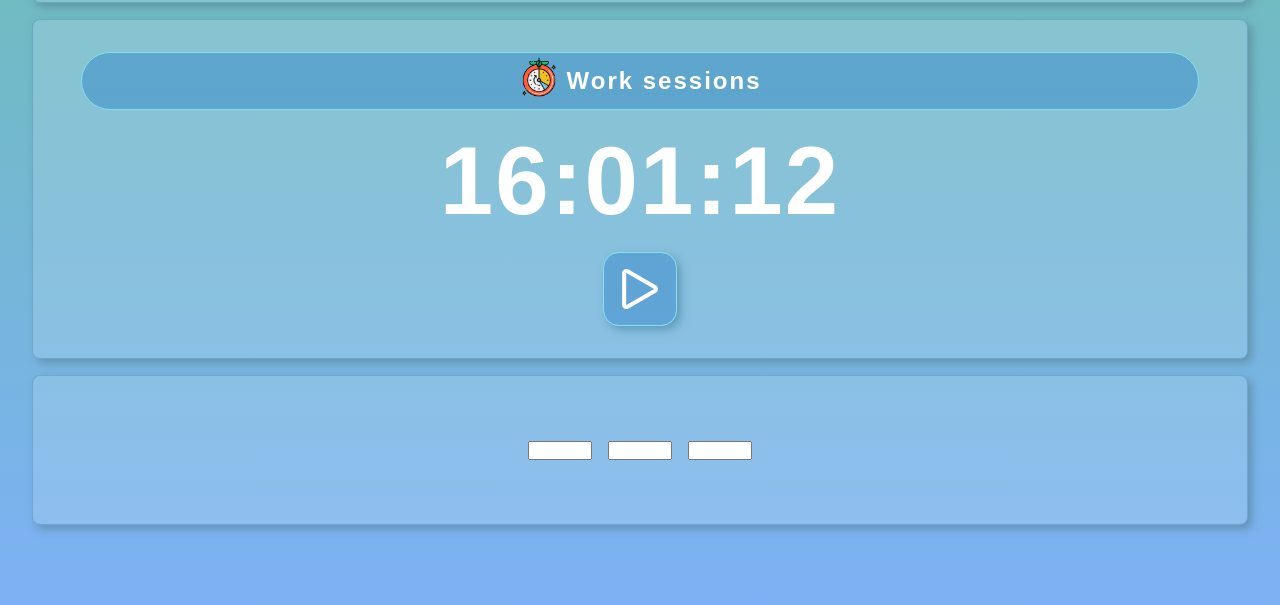
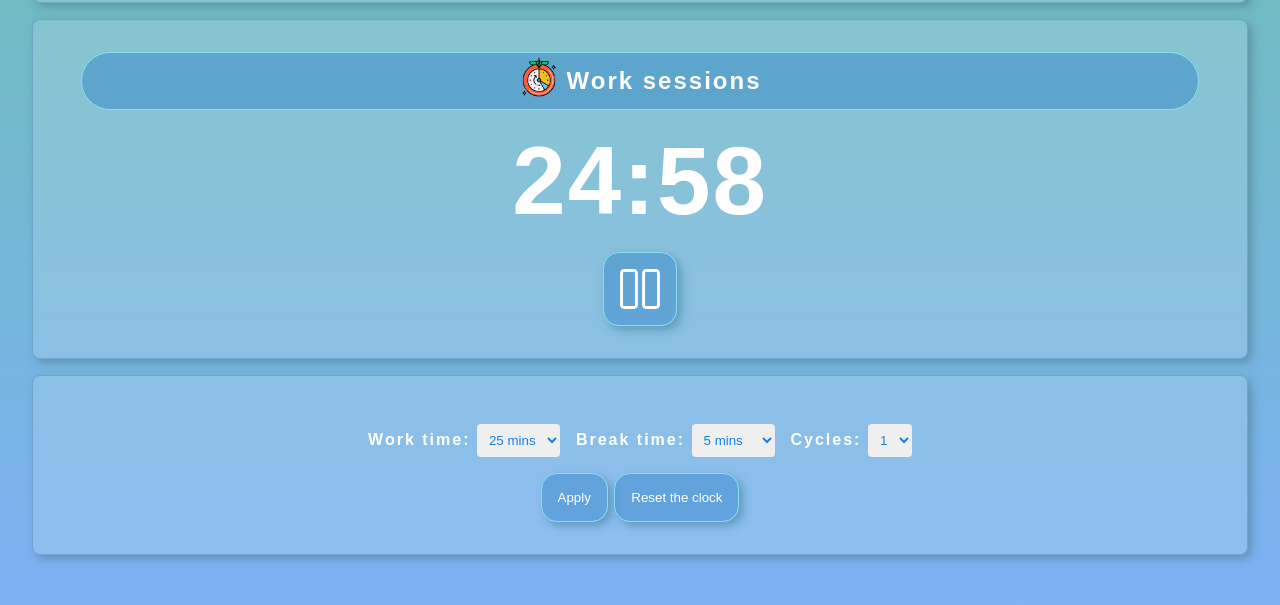
Before and after one commit to kietworkspaceoffice-cell/Idea-Pomodoro, a plain HTML site: page index.html in a window 1280 px wide. Both pictures are taken after a click on the button 640 px from the left and 402 px from the top of the page. Shown: the part 113-718 px from the top of the page. Drawn offline with Linux system fonts and the light colour scheme; a web font is replaced by a local one.

Commit message:
made all the main things

```diff
--- a/index.html
+++ b/index.html
@@ -21,7 +21,7 @@
         <img class="session-icon" src="./assets/technique.png" alt="">
         <h2 class="session-state"><span>Work</span> sessions</h2>
       </div>
-      <div id="clock">00:00:00</div>
+      <div id="count-down">00:00</div>
       <div class="timer-control">
         <button class="time-control">
           <!-- start svg -->
@@ -75,11 +75,44 @@
         </button>
       </div>
     </section>
-    <section class="session-control section-style">
-      <input class="work-time input-control" type="number">
-      <input class="cycle-times input-control" type="number">
-      <input class="break-time input-control" type="number">
+    <section class="session-control">
+      <div class="pomodoro-setting">
+        <label>
+          Work time:
+          <select id="work-select">
+            <option value="25">25 mins</option>
+            <option value="45">45 mins</option>
+            <option value="60">60 mins</option>
+          </select>
+        </label>
 
+        <label>
+          Break time:
+          <select id="break-select">
+            <option value="5">5 mins</option>
+            <option value="10">10 mins</option>
+            <option value="15">15 mins</option>
+            <option value="20">20 mins</option>
+          </select>
+        </label>
+
+        <label>
+          Cycles:
+          <select id="cycle-select">
+            <option value="1">1</option>
+            <option value="2">2</option>
+            <option value="3">3</option>
+            <option value="4">4</option>
+            <option value="5">5</option>
+            <option value="6">6</option>
+          </select>
+        </label>
+      </div>
+      <!-- Apply -->
+       <div class="pomodoro-apply">
+        <button id="apply-setting">Apply</button>
+        <button id="reset-clock">Reset the clock</button>
+       </div>
     </section>
   </main>
 
--- a/script/main.js
+++ b/script/main.js
@@ -1,12 +1,147 @@
 // Đếm ngược 25 phút (1500 giây)
-function updateClock() {
-  const now = new Date();
-  const hours = now.getHours().toString().padStart(2, "0");
-  const minutes = now.getMinutes().toString().padStart(2, "0");
-  const seconds = now.getSeconds().toString().padStart(2, "0");
+// function updateClock() {
+//   const now = new Date();
+//   const hours = now.getHours().toString().padStart(2, "0");
+//   const minutes = now.getMinutes().toString().padStart(2, "0");
+//   const seconds = now.getSeconds().toString().padStart(2, "0");
 
-  document.getElementById("clock").textContent = `${hours}:${minutes}:${seconds}`;
+//   document.getElementById("clock").textContent = `${hours}:${minutes}:${seconds}`;
+// }
+
+// setInterval(updateClock, 10);
+// updateClock(); // Gọi lần đầu để hiển thị ngay
+
+// --- DOM elements ---
+const countdownEl = document.getElementById("count-down");
+const controlBtn = document.querySelector(".time-control");
+const playBtn = document.querySelector(".play-btn");
+const pauseBtn = document.querySelector(".pause-btn");
+
+const applySetting = document.getElementById("apply-setting");
+const resetClock = document.getElementById("reset-clock");
+
+// --- Biến trạng thái ---
+let timer = null;
+let isRunning = false;
+let workDuration = 25 * 60; // 25 phút mặc định (đơn vị: giây)
+let breakDuration = 5 * 60;
+let timeLeft = workDuration;
+let isWorksession = true;
+let sessionsCount = 0;
+let totalSessions = 4;
+
+// --- Hàm format thời gian ---
+function formatTime(seconds) {
+  const m = Math.floor(seconds / 60);
+  const s = seconds % 60;
+  return `${m.toString().padStart(2, "0")}:${s.toString().padStart(2, "0")}`;
 }
 
-setInterval(updateClock, 10);
-updateClock(); // Gọi lần đầu để hiển thị ngay
+// --- Cập nhật hiển thị ---
+function updateDisplay() {
+  countdownEl.innerHTML = formatTime(timeLeft);
+}
+
+function getSettings() {
+  const workValue = parseInt(document.getElementById("work-select").value);
+  const breakValue = parseInt(document.getElementById("break-select").value);
+  const cycleValue = parseInt(document.getElementById("cycle-select").value);
+
+
+
+  workDuration = workValue * 60;
+  breakDuration = breakValue * 60;
+  totalSessions = cycleValue;
+
+  timeLeft = workDuration; // reset về thời gian mới
+  updateDisplay();
+}
+
+// --- Bắt đầu đếm ---
+function startTimer() {
+  if (isRunning) return;
+
+  if (timeLeft === 0 || timeLeft === workDuration || timeLeft === breakDuration) {
+    getSettings();
+  }
+  isRunning = true;
+
+  timer = setInterval(() => {
+    timeLeft--;
+    updateDisplay();
+
+    if (timeLeft <= 0) {
+      clearInterval(timer);
+      isRunning = false;
+
+      if (isWorksession) {
+        sessionsCount++;
+        if (sessionsCount >= totalSessions) {
+          return;
+        } else {
+          isWorksession = false;
+          timeLeft = breakDuration;
+        }
+      } else {
+        isWorksession = true;
+        timeLeft = workDuration;
+      }
+      startTimer();
+    }
+  }, 1000);
+}
+
+// --- Tạm dừng ---
+function pauseTimer() {
+  clearInterval(timer);
+  isRunning = false;
+}
+
+function resetTimer() {
+  clearInterval(timer);
+  isRunning = false;
+  isWorkSession = true;
+  sessionCount = 0;
+
+  // ✅ Đặt lại tất cả select về giá trị mặc định
+  document.getElementById("work-select").value = "25";
+  document.getElementById("break-select").value = "5";
+  document.getElementById("cycle-select").value = "4";
+
+  // ✅ Cập nhật lại giá trị trong chương trình
+  workDuration = 25 * 60;
+  breakDuration = 5 * 60;
+  totalSessions = 4;
+
+  // ✅ Reset lại hiển thị đồng hồ
+  timeLeft = workDuration;
+  updateDisplay();
+}
+
+// --- Gắn sự kiện ---
+
+controlBtn.addEventListener('click', () => {
+  playBtn.classList.toggle("active");
+  pauseBtn.classList.toggle("active");
+
+  if (playBtn.classList.contains("active")) {
+    pauseTimer();
+  } else {
+    startTimer();
+  }
+});
+
+// startBtn.addEventListener("click", startTimer);
+// pauseBtn.addEventListener("click", pauseTimer);
+
+// --- Khởi tạo ban đầu ---
+updateDisplay();
+
+applySetting.addEventListener('click', () => getSettings());
+resetClock.addEventListener('click', () => {
+  resetTimer()
+  if (pauseBtn.classList.contains("active")) {
+    pauseBtn.classList.toggle("active");
+    playBtn.classList.toggle("active");
+  }
+});
--- a/styles/main.css
+++ b/styles/main.css
@@ -57,9 +57,7 @@ main {
     gap: 0.5rem
 }
 
-.section-style {
 
-}
 
 .session-icon {
     width: 40px;
@@ -117,7 +115,7 @@ main {
     width: 100%;
     min-height: 150px;
     margin-top: 1rem;
-    font-size: 6rem;
+    font-size: 1rem;
     font-weight: bold;
     color: hsl(0, 0%, 100%);
     letter-spacing: 2px;
@@ -128,15 +126,42 @@ main {
     padding: 2rem 3rem;
 
     display: flex;
+    flex-direction: column;
+    align-items: center;
+    justify-content: center;
+    gap: 1rem;
+}
+
+.pomodoro-setting {
+    display: flex;
     flex-direction: row;
     align-items: center;
     justify-content: center;
     gap: 1rem;
 }
-/* work time */
-/* cycle times */
-/* break time */
 
-.input-control {
-    width: 4rem;
+select {
+    padding: 0.5rem;
+    border: none;
+    border-radius: 0.25rem;
+    margin-top: 1rem;
+    font-weight: 400;
+    color: hsl(209, 87%, 50%);
+    font-family: "Momo Trust Display", sans-serif;
 }
+
+.pomodoro-apply button {
+    border: 1px solid rgb(135, 222, 238);
+    border-radius: 1rem;
+    padding: 1rem;
+    background-color: hsla(208, 71%, 45%, 0.397);
+    box-shadow: 4px 4px 8px hsla(197, 46%, 40%, 0.527);
+
+    font-family: inherit;
+    color: white;
+}
+
+.pomodoro-apply>button:hover{
+    color: rgb(0, 0, 0);
+    background-color: hsla(202, 48%, 76%, 0.459);
+}
```
